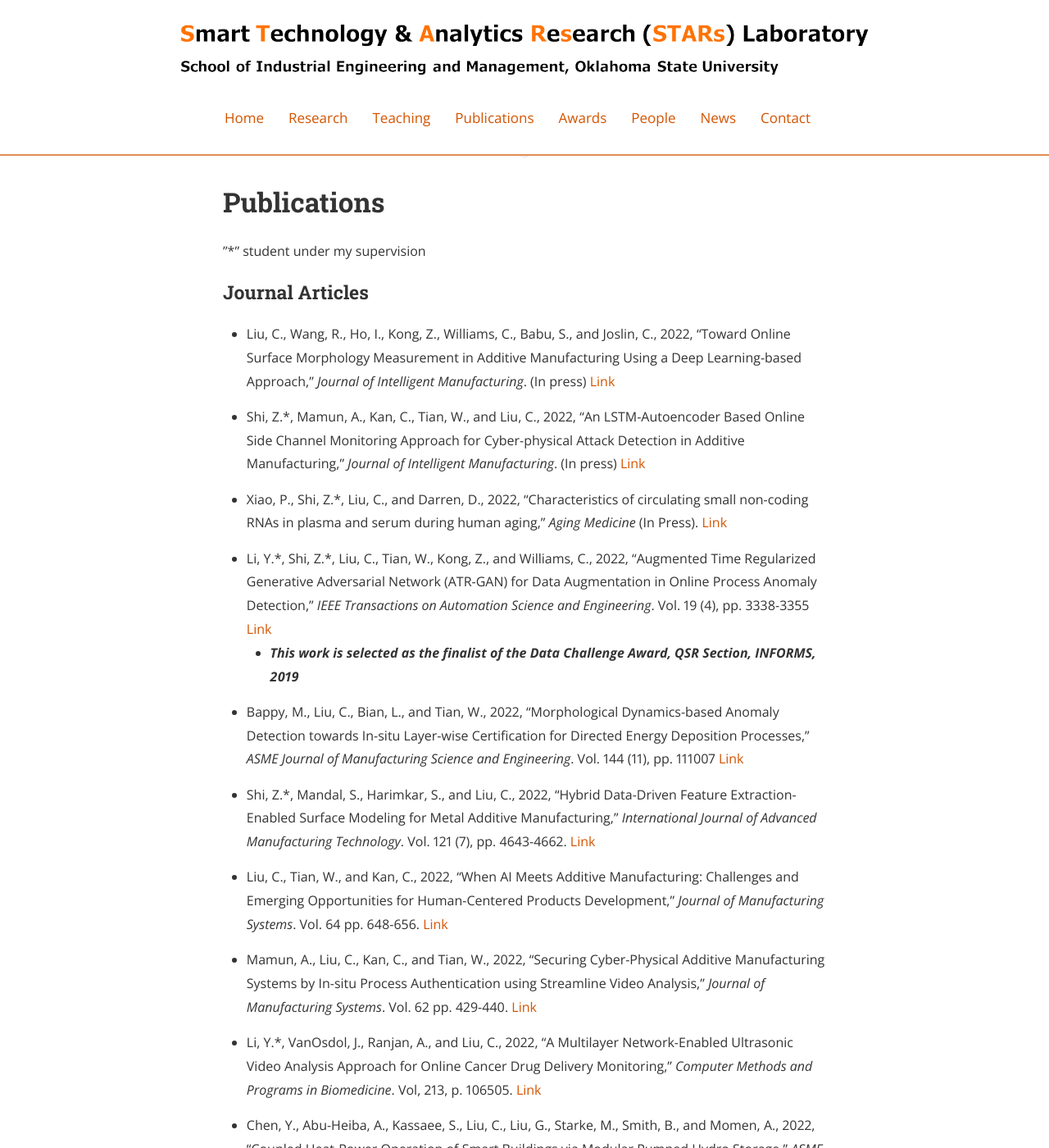
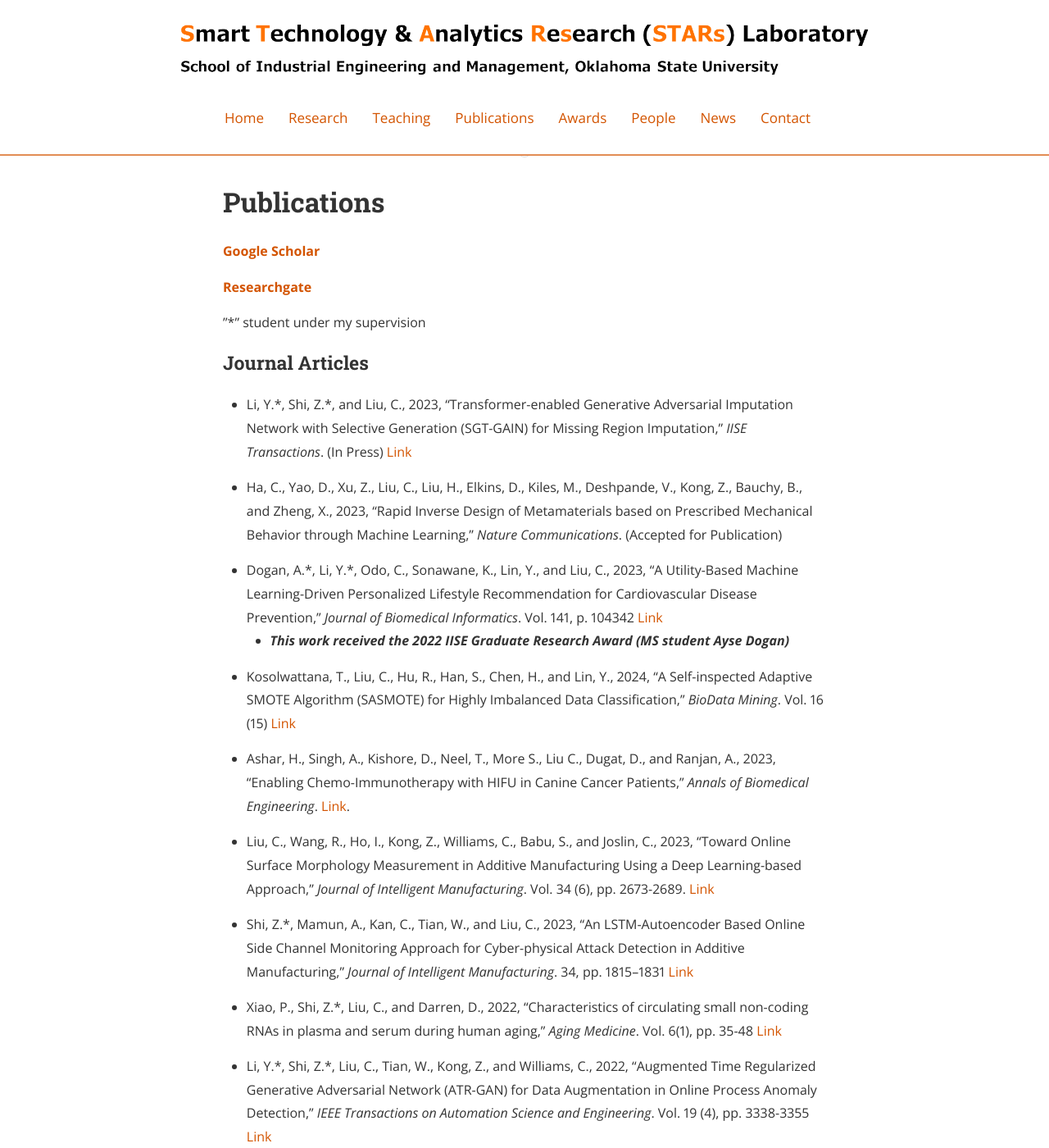
Before and after one commit to stars-laboratory/stars-laboratory.github.io, a Jekyll site: the page built from Dpublications.md, in a window 1280 px wide and 1400 px high. Shown: the whole window at 82% size. Built offline with Jekyll 4.4.1, drawn with Linux system fonts in a browser that asks for light colours; nearby versions of some CDN libraries; some of the changed text lies outside the part shown.

Commit message:
Update Dpublications.md

```diff
--- a/Dpublications.md
+++ b/Dpublications.md
@@ -7,16 +7,31 @@ main_nav: true
 
 # Publications
 
+[**Google Scholar**](https://scholar.google.com/citations?hl=en&user=f6TYdsUAAAAJ&view_op=list_works&sortby=pubdate)
+
+[**Researchgate**](https://www.researchgate.net/profile/Chenang-Liu)
+
 "\*" student under my supervision
 
 ### Journal Articles
 
-* Liu, C., Wang, R., Ho, I., Kong, Z., Williams, C., Babu, S., and Joslin, C., 2022, “Toward Online Surface Morphology Measurement in Additive Manufacturing Using a Deep Learning-based Approach," *Journal of Intelligent Manufacturing*. (In press) [Link](https://doi.org/10.1007/s10845-022-01933-0)
+* Li, Y.\*, Shi, Z.\*, and Liu, C., 2023, “Transformer-enabled Generative Adversarial Imputation Network with Selective Generation (SGT-GAIN) for Missing Region Imputation,” *IISE Transactions*. (In Press) [Link](https://doi.org/10.1080/24725854.2023.2193257)
 
-* Shi, Z.\*, Mamun, A., Kan, C., Tian, W., and Liu, C., 2022, "An LSTM-Autoencoder Based Online Side Channel Monitoring Approach for Cyber-physical Attack Detection in Additive Manufacturing," *Journal of Intelligent Manufacturing*. (In press) [Link](https://doi.org/10.1007/s10845-021-01879-9)
+* Ha, C., Yao, D., Xu, Z., Liu, C., Liu, H., Elkins, D., Kiles, M., Deshpande, V., Kong, Z., Bauchy, B., and Zheng, X., 2023, “Rapid Inverse Design of Metamaterials based on Prescribed Mechanical Behavior
+through Machine Learning,” *Nature Communications*. (Accepted for Publication)
 
-* Xiao, P., Shi, Z.\*, Liu, C., and Darren, D., 2022, “Characteristics of circulating small non-coding RNAs in
-plasma and serum during human aging,” *Aging Medicine* (In Press). [Link](https://doi.org/10.1002/agm2.12241)
+* Dogan, A.\*, Li, Y.\*, Odo, C., Sonawane, K., Lin, Y., and Liu, C., 2023, “A Utility-Based Machine Learning-Driven Personalized Lifestyle Recommendation for Cardiovascular Disease Prevention,” *Journal of Biomedical Informatics*. Vol. 141, p. 104342 [Link](https://doi.org/10.1016/j.jbi.2023.104342)
+    * ***This work received the 2022 IISE Graduate Research Award (MS student Ayse Dogan)***
+
+* Kosolwattana, T., Liu, C., Hu, R., Han, S., Chen, H., and Lin, Y., 2024, “A Self-inspected Adaptive SMOTE Algorithm (SASMOTE) for Highly Imbalanced Data Classification," *BioData Mining*. Vol. 16 (15) [Link](https://doi.org/10.1186/s13040-023-00330-4)
+
+* Ashar, H., Singh, A., Kishore, D., Neel, T., More S., Liu C., Dugat, D., and Ranjan, A., 2023, “Enabling Chemo-Immunotherapy with HIFU in Canine Cancer Patients,” *Annals of Biomedical Engineering*. [Link](https://doi.org/10.1007/s10439-023-03194-1).
+
+* Liu, C., Wang, R., Ho, I., Kong, Z., Williams, C., Babu, S., and Joslin, C., 2023, “Toward Online Surface Morphology Measurement in Additive Manufacturing Using a Deep Learning-based Approach," *Journal of Intelligent Manufacturing*. Vol. 34 (6), pp. 2673-2689. [Link](https://doi.org/10.1007/s10845-022-01933-0)
+
+* Shi, Z.\*, Mamun, A., Kan, C., Tian, W., and Liu, C., 2023, "An LSTM-Autoencoder Based Online Side Channel Monitoring Approach for Cyber-physical Attack Detection in Additive Manufacturing," *Journal of Intelligent Manufacturing*. 34, pp. 1815–1831 [Link](https://doi.org/10.1007/s10845-021-01879-9)
+
+* Xiao, P., Shi, Z.\*, Liu, C., and Darren, D., 2022, “Characteristics of circulating small non-coding RNAs in plasma and serum during human aging,” *Aging Medicine*. Vol. 6(1), pp. 35-48 [Link](https://doi.org/10.1002/agm2.12241)
 
 * Li, Y.\*, Shi, Z.\*, Liu, C., Tian, W., Kong, Z., and Williams, C., 2022, "Augmented Time Regularized Generative Adversarial Network (ATR-GAN) for Data Augmentation in Online Process Anomaly Detection," *IEEE Transactions on Automation Science and Engineering*. Vol. 19 (4), pp. 3338-3355 [Link](https://doi.org/10.1109/TASE.2021.3118635)
     * ***This work is selected as the finalist of the Data Challenge Award, QSR Section, INFORMS, 2019***
@@ -57,27 +72,38 @@ plasma and serum during human aging,” *Aging Medicine* (In Press). [Link](http
 
 * Li, Y.\*, Zhao, C., and Liu, C., 2022, “Model-Informed Generative Adversarial Network (MI-GAN) for Optimal Power Flow (OPF) Problem," *arXiv*. [Link](https://arxiv.org/abs/2206.01864)
 
-* Shi, Z.\*, Li, Y.\*, and Liu, C., 2022, “Knowledge Distillation-based Information Sharing for Online Process Monitoring in Decentralized Manufacturing System,” *arXiv*.
+* Shi, Z.\*, Li, Y.\*, and Liu, C., 2022, “Knowledge Distillation-based Information Sharing for Online Process Monitoring in Decentralized Manufacturing System,” *arXiv*. [Link](https://arxiv.org/abs/2302.01200)
+
+* Li, Y.\*, and Liu, C., 2023, “Attention-stacked Generative Adversarial Network (AS-GAN)-empowered Sensor Data Augmentation for Online Monitoring of Manufacturing System,” *arXiv*. [Link](https://arxiv.org/abs/2306.06268)
 
 * Li, Y.\*, Lin, Y., and Liu, C., 2022, “A Generative Adversarial Network-based Selective Ensemble Characteristic-to-Expression Synthesis (SE-CTES) Approach and Its Applications in Healthcare," *arXiv*. [Link](https://arxiv.org/abs/2205.14751)
    * ***This work received the Best Poster Award in the 2020 IJCAI BOOM Workshop***
 
-* Dogan, A.\*, Li, Y.\*, Odo, C., Sonawane, K., Lin, Y., and Liu, C., 2022, “A Utility-Based Machine Learning-Driven Personalized Lifestyle Recommendation for Cardiovascular Disease Prevention,” *medRxiv*. [Link](https://doi.org/10.1101/2022.02.02.22270339)
-    * ***This work received the 2022 IISE Graduate Research Award (MS student Ayse Dogan)***
-
-* Kosolwattana, T., Liu, C., Hu, R., Han, S., and Lin, Y., 2022, “A Self-inspected Adaptive SMOTE Algorithm (SASMOTE) for Highly Imbalanced Data Classification," [Link](https://doi.org/10.21203/rs.3.rs-1647776/v1)
-
 ### Conference Papers
 
-* Shi, Z.\*, Li, Y.\*, and Liu, C., 2022, “Knowledge Distillation-enabled Multi-stage Incremental Learning for Online Process Monitoring in Advanced Manufacturing," *Proceedings of 2022 IEEE International Conference on Data Mining (ICDM) Workshops*. Accepted.
+* Yangue, E.\*, Ye, Z., Kan, C., and Liu, C., 2023, “Integrated Deep Learning-based Online Layer-wise Surface Prediction of Additive Manufacturing,” *Manufacturing Letters*. Accepted.
 
-* Li, Y.\*, Zhao, C., and Liu, C., 2022, “Solving Non-linear Optimization Problem in Engineering by Model-Informed Generative Adversarial Network (MI-GAN)," *Proceedings of 2022 IEEE International Conference on Data Mining (ICDM) Workshops*. Accepted.
+* Ye, Z., Liu, C., and Kan, C., 2023, “Stereo Vision enabled Flexible In-situ Process Authentication of Additive Manufacturing,” *Manufacturing Letters*. Accepted.
 
-* Li, Y.\*, Dogan, A.\*, and Liu, C., 2022, “Ensemble Generative Adversarial Imputation Network with Selective Multi-Generator (ESM-GAIN) for Missing Data Imputation," *Proceedings of 2022 IEEE 18th International Conference on Automation Science and Engineering (CASE)*. Accepted.
+* Ray, B., Oskolkov, B.\*, Liu, C., Leblanc, Z., and Tian, W., 2023, “FFF-based Metal and Ceramic Additive Manufacturing: Production Scaleup from a Stream of Variation Analysis Perspective,” *Manufacturing Letters*. Accepted.
 
-* Zhang, Z.\*, Li, Y.\*, and Liu, C., 2022, “Collaborative Discrimination-Enabled Generative Adversarial Network (CoD-GAN) for the Data Augmentation in Imbalanced Classification," *Proceedings of 2022 IEEE 18th International Conference on Automation Science and Engineering (CASE)*. Accepted.
+* O’Hara, J.\*, Li, Y.\*, Zhang, Z.∗, and Liu, C., 2023, “Data-driven Diabetic Retinopathy (DR) Prediction with the Assistance of a Score-based Diffusion Model,” *Proceedings of 2023 IISE Annual Conference*. Accepted.
 
-* Wang, Z., Liu, C., and Yao, B., 2022, “Multi-Branching Neural Network for Myocardial Infarction Prediction," *Proceedings of 2022 IEEE 18th International Conference on Automation Science and Engineering (CASE)*. Accepted.
+* Slater, K.\*, Li, Y.\*, Wang, Y., Shan, Y., and Liu, C., 2023, “A Generative Adversarial Network (GAN)-Assisted Data Quality Monitoring Approach for Out-of-Distribution Detection of High Dimensional Data,” *Proceedings of 2023 IISE Annual Conference*. Accepted.
+
+* Chen, Y., Chen, J., Liu, C., Liu, G., Ferrari, M., and Sundararajan, A., 2023, “Integrated Modeling and Optimal Operation of Multi-Energy System for Coastal Community,” *Proceedings of the 2023 IEEE International Conference on Electro Information Technology (eIT)*. [Link](https://doi.org/10.1109/eIT57321.2023.10187307)
+
+* Yu, Z., and Liu, C., 2023, “Implementing Application-Driven Data Analytics in Engineering and Engineering Technology Courses With Student Feedback Assessment, ” *Proceedings of the ASME 2023 International Design Engineering Technical Conferences and Computers and Information in Engineering Conference*. Accepted for Publication.
+
+* Shi, Z.\*, Li, Y.\*, and Liu, C., 2022, “Knowledge Distillation-enabled Multi-stage Incremental Learning for Online Process Monitoring in Advanced Manufacturing," *Proceedings of 2022 IEEE International Conference on Data Mining (ICDM) Workshops*, pp. 860-867. [Link](https://doi.org/10.1109/ICDMW58026.2022.00154)
+
+* Li, Y.\*, Zhao, C., and Liu, C., 2022, “Solving Non-linear Optimization Problem in Engineering by Model-Informed Generative Adversarial Network (MI-GAN)," *Proceedings of 2022 IEEE International Conference on Data Mining (ICDM) Workshops*, pp. 198-205. [Link](https://doi.org/10.1109/ICDMW58026.2022.00035)
+
+* Li, Y.\*, Dogan, A.\*, and Liu, C., 2022, “Ensemble Generative Adversarial Imputation Network with Selective Multi-Generator (ESM-GAIN) for Missing Data Imputation," *Proceedings of 2022 IEEE 18th International Conference on Automation Science and Engineering (CASE)*, pp. 807-812. [Link](https://doi.org/10.1109/CASE49997.2022.9926629)
+
+* Zhang, Z.\*, Li, Y.\*, and Liu, C., 2022, “Collaborative Discrimination-Enabled Generative Adversarial Network (CoD-GAN) for the Data Augmentation in Imbalanced Classification," *Proceedings of 2022 IEEE 18th International Conference on Automation Science and Engineering (CASE)*, pp. 1510-1515. [Link](https://doi.org/10.1109/CASE49997.2022.9926707)
+
+* Wang, Z., Liu, C., and Yao, B., 2022, “Multi-Branching Neural Network for Myocardial Infarction Prediction," *Proceedings of 2022 IEEE 18th International Conference on Automation Science and Engineering (CASE)*, pp. 2118-2123. [Link](https://doi.org/10.1109/CASE49997.2022.9926714)
 
 * Zhou, H., Liu, C., Tian, W., and Kan, C., 2021, "Echo State Network Learning for the Detection of Cyber Attacks in Additive Manufacturing," *Proceedings of 2021 17th IEEE International Conference on Automation Science and Engineering (CASE)*, pp. 177-182. [Link](https://doi.org/10.1109/CASE49439.2021.9551673)
 
@@ -101,5 +127,4 @@ plasma and serum during human aging,” *Aging Medicine* (In Press). [Link](http
 
 ### Book Chapters
 
-* Dou, C., Liu, C., Elkins, D., and Kong, Z., 2022, “Online Monitoring and Control of Polymer Additive
-Manufacturing Processes,” *ASM Handbook* Vol. 24A. (In Press)
+* Dou, C., Elkins, D., Kong, Z., and Liu, C., 2023, “Online Monitoring and Control of Polymer Additive Manufacturing Processes,” *ASM Handbook* Vol. 24A. [Link](https://doi.org/10.31399/asm.hb.v24A.a0006968)
```
